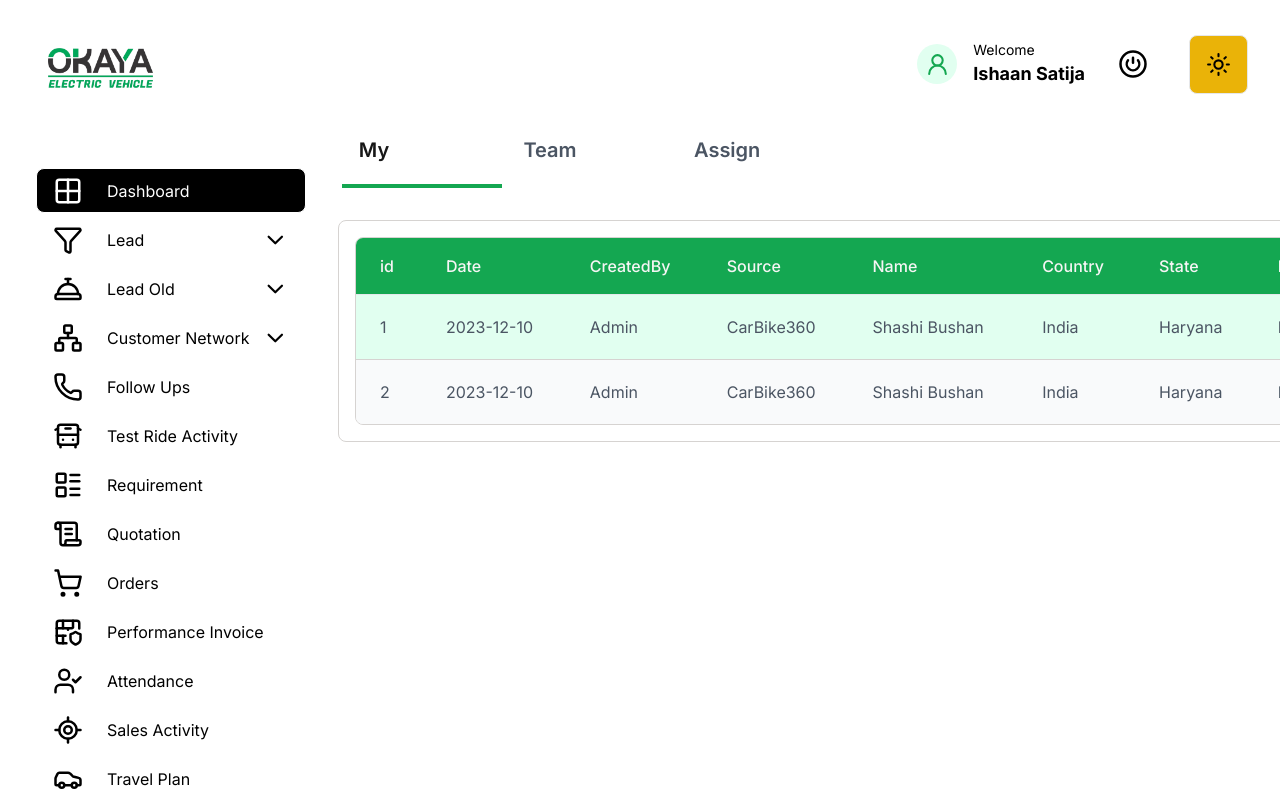
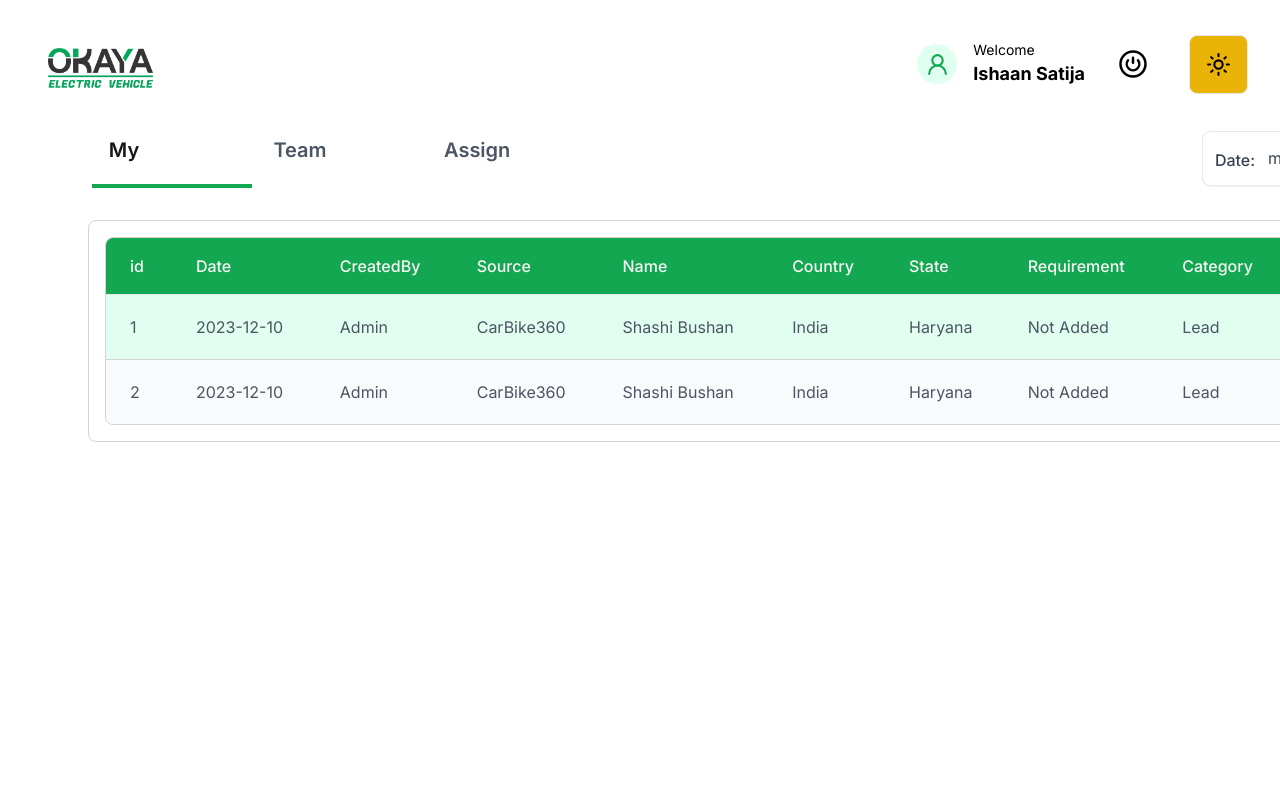
Before and after one commit to Latentpotential/demo, a React (Vite) app: page /select in a window 1280 px wide. Shown: the top 800 px of the page. Built offline with nearby package versions, Linux system fonts and the light colour scheme.

Commit message:
NavBar Changes

```diff
--- a/package.json
+++ b/package.json
@@ -22,6 +22,7 @@
     "react-router-dom": "^7.8.2",
     "recharts": "^3.1.2",
     "tailwind-merge": "^3.3.1",
+    "tailwind-scrollbar-hide": "^4.0.0",
     "tailwindcss-animate": "^1.0.7",
     "xlsx": "^0.18.5"
   },
--- a/src/components/MainCard.jsx
+++ b/src/components/MainCard.jsx
@@ -57,7 +57,7 @@ const MainCard = () => {
 
 
   return (
-    <div className='w-[1670px] h-[2030px] bg-gray-300 dark:bg-black/20 dark:text-white rounded-lg mt-14 ml-2 border border-gray-200 dark:border-gray-500'>
+    <div className='w-[1670px] h-[2030px] relative top-28 left-36 bg-gray-300 dark:bg-black/20 dark:text-white rounded-lg mt-14 ml-2 border border-gray-200 dark:border-gray-500'>
       <div className="flex justify-start items-start">
         <MiniCardOp data={FirstCardData}  />
         <MiniCardOp data={SecondDataCard} />
--- a/src/components/MainCard2.jsx
+++ b/src/components/MainCard2.jsx
@@ -31,8 +31,8 @@ const MainCard2 = ({ tabs, data }) => {
   });
 
   return (
-    <div className="w-[1660px] overflow-x-hidden">
-      <div className="flex justify-between items-center">
+    <div className="w-[1660px] relative left-5 top-24 overflow-x-hidden ">
+      <div className=" flex justify-between items-center">
         <div className=" text-xl mt-5 ml-5 items-center">
           {tabs.map((tab) => (
             <button
@@ -49,12 +49,14 @@ const MainCard2 = ({ tabs, data }) => {
           ))}
         </div>
 
-        <SearchBar2
+        <div>
+          <SearchBar2
           searchQuery={searchQuery}
           setSearchQuery={setSearchQuery}
           dateFilter={dateFilter}
           setDateFilter={setDateFilter}
         />
+        </div>
       </div>
 
       <div className="mt-8">
--- a/src/components/NavBar.jsx
+++ b/src/components/NavBar.jsx
@@ -5,7 +5,8 @@ import SearchBar from './SearchBar';
 
 const NavBar = ({showSearch = false}) => {
   return (
-    <div className='flex justify-between items-center'>
+    <nav className="fixed top-0 left-0 w-full pb-5 bg-white dark:bg-inherit backdrop-blur-3xl  z-50">
+      <div className='flex justify-between items-center '>
         <div className='bg-white p-2 ml-10 mt-10 rounded-lg'>
           <img src={Logo} alt="Okaya Logo" className="w-25 h-10"/>
         </div>
@@ -17,6 +18,7 @@ const NavBar = ({showSearch = false}) => {
           </div>
         </div>
       </div>
+    </nav>
   )
 }
 
--- a/src/components/SecondPage.jsx
+++ b/src/components/SecondPage.jsx
@@ -11,7 +11,7 @@ const SecondPage = () => {
         <NavBar showSeach={false} />
       </div>
       <div className=" pl-9 flex w-full overflow-x-hidden gap-4">
-        <div className='mt-8'>
+        <div className='mt-8 overflow-y-scroll scrollbar-hide'>
           <SideBar />
         </div>
         <DataRender />
--- a/src/components/SideBar.jsx
+++ b/src/components/SideBar.jsx
@@ -202,7 +202,7 @@ const SidebarItems = [
 
 const SideBar = () => {
   return (
-    <div className="max-w-md mx-auto mt-10">
+    <div className="relative  top-24 bg-white dark:bg-inherit max-w-md mx-auto mt-10">
       {SidebarItems.map((item, index) => (
         <SidebarItem
           key={index}
--- a/tailwind.config.js
+++ b/tailwind.config.js
@@ -72,5 +72,5 @@ export default {
   		}
   	}
   },
-  plugins: [],
+  plugins: [require('tailwind-scrollbar-hide')],
 }
```
Also changed, not shown: 1 other file (tests, documents, lock files or other folders). Lines whose indentation alone changed are shown as unchanged.
